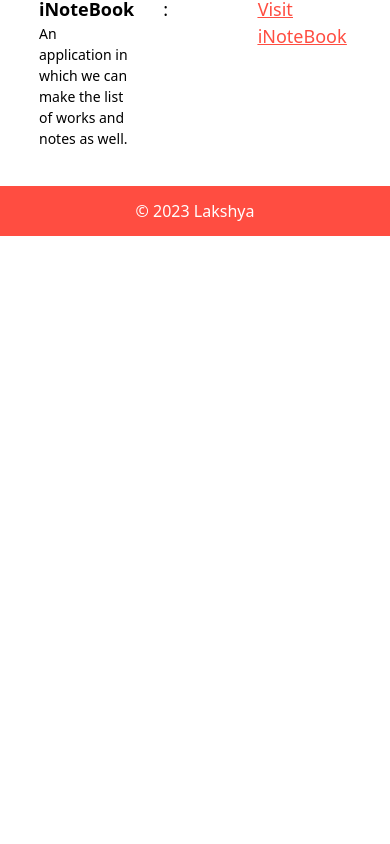
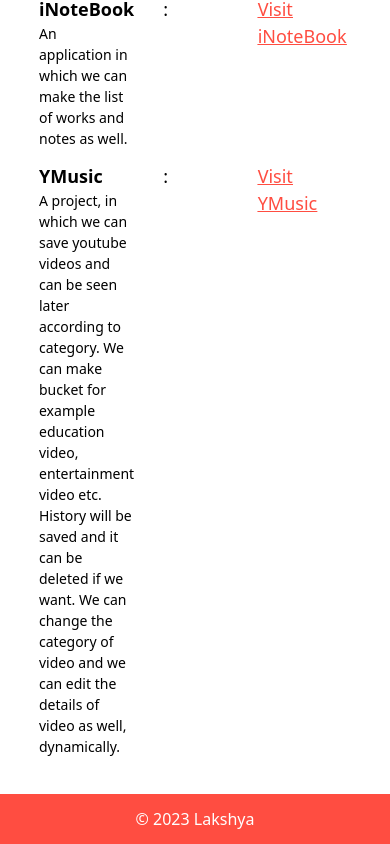
Before and after one commit to LAKSHYA25102003/Portfolio, a Next.js app: page / in a window 390 px wide. Shown: the part 5965-6809 px from the top of the page. Before the commit the page ends 6201 px from the top, so only its background shows below. Built offline with nearby package versions, Linux system fonts and the light colour scheme.

Commit message:
new project is added

```diff
--- a/components/ProjectsLink.js
+++ b/components/ProjectsLink.js
@@ -21,6 +21,17 @@ const ProjectsLink = () => {
                 <div className='font-medium text-[18px] ml-[15px] md:text-[20px] '>:</div>
                 <div className='font-medium text-[#ff4D41] hover:font-bold text-[18px] md:text-[20px]  underline'><Link target={"_blank"} href={"https://inotebook-five.vercel.app"}>Visit iNoteBook</Link></div>
             </div>
+            <div className='grid grid-cols-3 md:w-[70%] m-auto gap-4 py-[7px]'>
+                <div className='  '>
+                    <div className='font-bold text-[18px] md:text-[20px]'>YMusic</div>
+                    <div className='text-[14px]'>A project, in which we can save youtube videos and can be seen later according to category.
+                        We can make bucket for example education video, entertainment video etc.
+                        History will be saved and it can be deleted if we want.
+                        We can change the category of video and we can edit the details of video as well, dynamically.</div>
+                </div>
+                <div className='font-medium text-[18px] ml-[15px] md:text-[20px] '>:</div>
+                <div className='font-medium text-[#ff4D41] hover:font-bold text-[18px] md:text-[20px]  underline'><Link target={"_blank"} href={"https://ymusic.vercel.app/"}>Visit YMusic</Link></div>
+            </div>
         </div>
     )
 }
```
